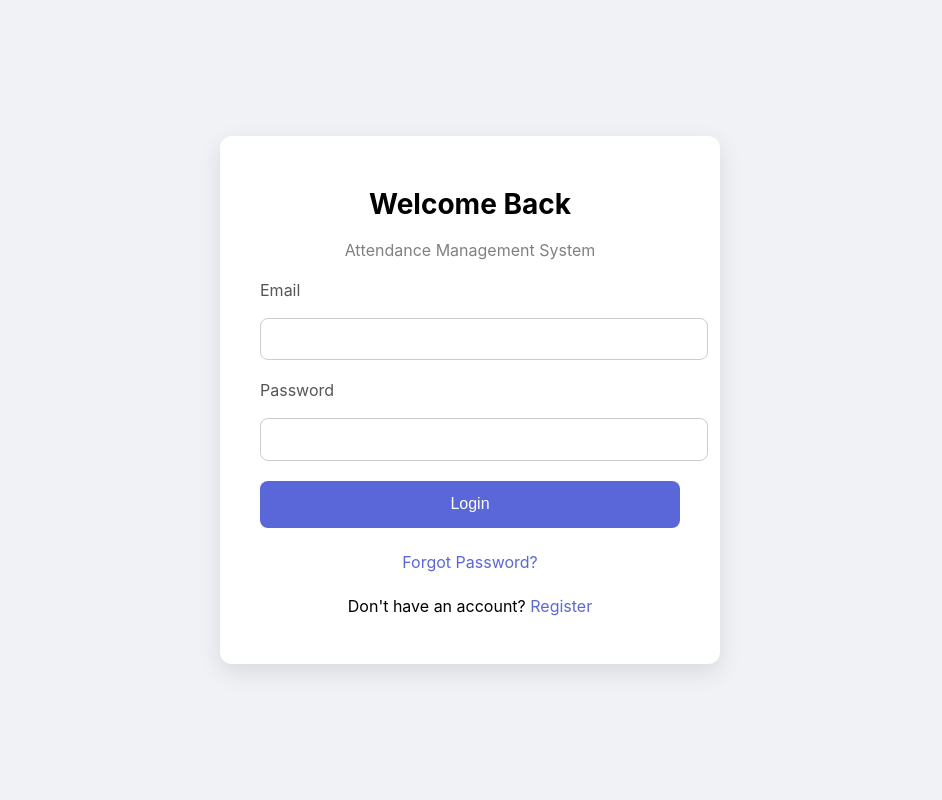
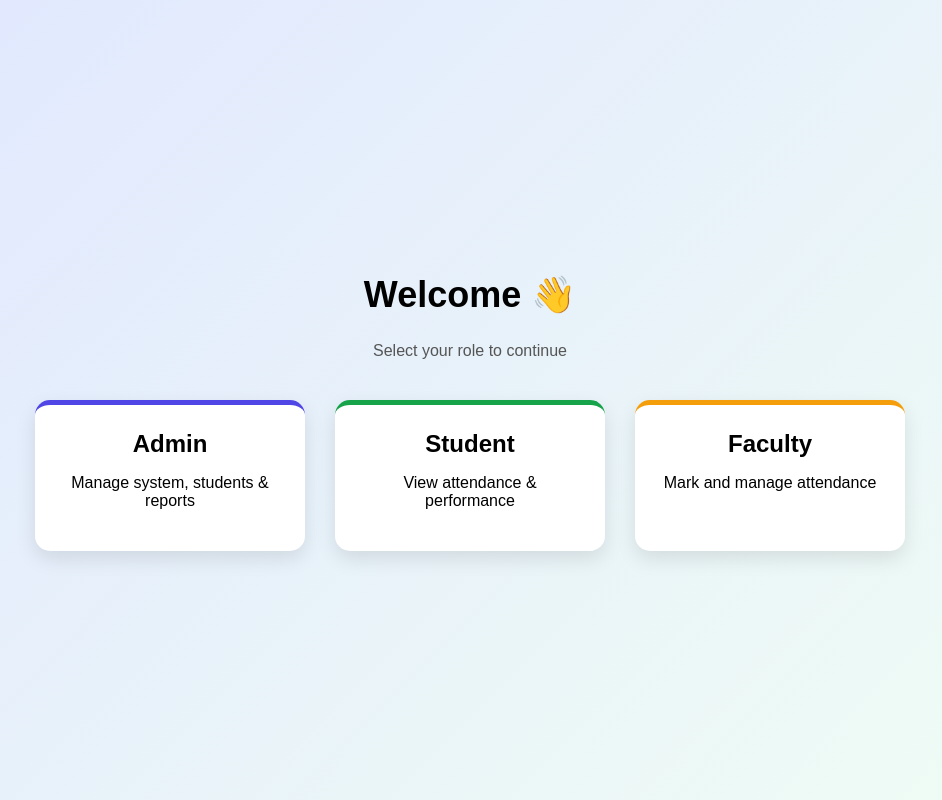
Before and after one commit to siribhargavi-t/attendance-system, a React (Create React App) app in the folder frontend/: page / in a window 1280 px wide. Shown: the whole page, without its empty margins (170-1112 px from the left). Built offline with nearby package versions, Linux system fonts and the light colour scheme.

Commit message:
updated as the role wise selection login and registration

```diff
--- a/frontend/src/App.jsx
+++ b/frontend/src/App.jsx
@@ -1,7 +1,7 @@
 import React from "react";
 import { BrowserRouter as Router, Routes, Route } from "react-router-dom";
 import { AuthProvider } from "./contexts/AuthContext";
-
+import SelectRole from "./pages/Auth/SelectRole";
 // AUTH
 import Login from "./pages/Auth/Login";
 import Register from "./pages/Auth/Register";
@@ -28,8 +28,9 @@ function App() {
     <Router>
       <AuthProvider>
         <Routes>
-          <Route path="/" element={<Login />} />
-          <Route path="/register" element={<Register />} />
+          <Route path="/" element={<SelectRole />} />
+          <Route path="/login/:role" element={<Login />} />
+          <Route path="/register/:role" element={<Register />} />
 
           <Route
             path="/admin/dashboard"
--- a/frontend/src/pages/Auth/Login.jsx
+++ b/frontend/src/pages/Auth/Login.jsx
@@ -1,9 +1,12 @@
 import React, { useState } from "react";
-import { Link } from "react-router-dom";
+import { Link, useParams } from "react-router-dom";
 import { useAuth } from "../../contexts/AuthContext";
 import "./Auth.css";
 
 const Login = () => {
+  const { role } = useParams();
+  const { login } = useAuth();
+
   const [formData, setFormData] = useState({
     email: "",
     password: "",
@@ -12,7 +15,29 @@ const Login = () => {
   const [error, setError] = useState("");
   const [loading, setLoading] = useState(false);
 
-  const { login } = useAuth();
+  const roleConfig = {
+    admin: {
+      title: "Admin Login",
+      color: "#4f46e5",
+      icon: "🛠"
+    },
+    student: {
+      title: "Student Login",
+      color: "#16a34a",
+      icon: "🎓"
+    },
+    faculty: {
+      title: "Faculty Login",
+      color: "#f59e0b",
+      icon: "👨‍🏫"
+    }
+  };
+
+  const current = roleConfig[role];
+
+  if (!role || !current) {
+    return <h2 style={{ textAlign: "center", marginTop: "100px" }}>Invalid Role</h2>;
+  }
 
   const { email, password } = formData;
 
@@ -30,7 +55,6 @@ const Login = () => {
 
     try {
       await login(email, password);
-      // navigation handled inside AuthContext
     } catch (err) {
       setError(err || "Login failed. Please check your credentials.");
       setLoading(false);
@@ -38,19 +62,75 @@ const Login = () => {
   };
 
   return (
-    <div className="auth-container">
-      <div className="auth-card">
-        <div style={{ textAlign: "center", marginBottom: "20px" }}>
-          <h1 style={{ fontSize: "28px", fontWeight: "bold" }}>
-            Welcome Back
+    <div style={{
+      height: "100vh",
+      display: "flex",
+      justifyContent: "center",
+      alignItems: "center",
+      background: "linear-gradient(135deg, #e0e7ff, #f0fdf4)"
+    }}>
+      <div className="auth-card" style={{
+        width: "350px",
+        padding: "30px",
+        borderRadius: "16px",
+        background: "#fff",
+        boxShadow: "0 10px 30px rgba(0,0,0,0.1)"
+      }}>
+
+        {/* TOP SECTION */}
+        <div style={{ textAlign: "center", marginBottom: "25px" }}>
+
+          {/* ICON */}
+          <div style={{
+            width: "60px",
+            height: "60px",
+            margin: "0 auto 10px",
+            borderRadius: "50%",
+            background: `${current.color}20`,
+            display: "flex",
+            alignItems: "center",
+            justifyContent: "center",
+            fontSize: "26px"
+          }}>
+            {current.icon}
+          </div>
+
+          {/* TITLE */}
+          <h1 style={{
+            fontSize: "22px",
+            fontWeight: "600",
+            marginBottom: "5px"
+          }}>
+            {current.title}
           </h1>
-          <p style={{ color: "gray" }}>
-            Attendance Management System
+
+          {/* SUBTEXT */}
+          <p style={{
+            fontSize: "13px",
+            color: "#777",
+            marginBottom: "10px"
+          }}>
+            Sign in to continue
           </p>
+
+          {/* ROLE BADGE */}
+          <span style={{
+            display: "inline-block",
+            padding: "4px 12px",
+            borderRadius: "20px",
+            fontSize: "11px",
+            fontWeight: "600",
+            background: current.color,
+            color: "#fff"
+          }}>
+            {role.toUpperCase()}
+          </span>
+
         </div>
 
         {error && <p className="auth-error">{error}</p>}
 
+        {/* FORM */}
         <form onSubmit={onSubmit}>
           <div className="auth-form-group">
             <label>Email</label>
@@ -74,7 +154,15 @@ const Login = () => {
             />
           </div>
 
-          <button type="submit" disabled={loading} className="auth-button">
+          <button
+            type="submit"
+            disabled={loading}
+            className="auth-button"
+            style={{
+              background: current.color,
+              border: "none"
+            }}
+          >
             {loading ? "Logging in..." : "Login"}
           </button>
         </form>
@@ -85,9 +173,10 @@ const Login = () => {
 
         <div className="auth-link">
           <p>
-            Don't have an account? <Link to="/register">Register</Link>
+            Don't have an account? <Link to={`/register/${role}`}>Register</Link>
           </p>
         </div>
+
       </div>
     </div>
   );
--- a/frontend/src/pages/Auth/Register.jsx
+++ b/frontend/src/pages/Auth/Register.jsx
@@ -1,17 +1,44 @@
 import React, { useState } from "react";
-import { Link, useNavigate } from "react-router-dom";
-import axios from "../../api/axios"; // VERIFIED: This correctly points to your custom instance
-import "./Auth.css"; // Assuming shared styles with Login
+import { Link, useNavigate, useParams } from "react-router-dom";
+import axios from "../../api/axios";
+import "./Auth.css";
 
 const Register = () => {
+  const { role } = useParams();
+  const navigate = useNavigate();
+
   const [formData, setFormData] = useState({
     email: "",
     password: "",
     confirmPassword: "",
   });
+
   const [error, setError] = useState("");
   const [loading, setLoading] = useState(false);
-  const navigate = useNavigate();
+
+  const roleConfig = {
+    admin: {
+      title: "Admin Registration",
+      color: "#4f46e5",
+      icon: "🛠"
+    },
+    student: {
+      title: "Student Registration",
+      color: "#16a34a",
+      icon: "🎓"
+    },
+    faculty: {
+      title: "Faculty Registration",
+      color: "#f59e0b",
+      icon: "👨‍🏫"
+    }
+  };
+
+  const current = roleConfig[role];
+
+  if (!role || !current) {
+    return <h2 style={{ textAlign: "center", marginTop: "100px" }}>Invalid Access</h2>;
+  }
 
   const { email, password, confirmPassword } = formData;
 
@@ -40,10 +67,15 @@ const Register = () => {
 
     setLoading(true);
     try {
-      await axios.post("/auth/register", { email, password });
-      // On successful registration, redirect to the login page
-      navigate("/"); // Navigate to login page which is at the root path
+      await axios.post("/auth/register", {
+        email,
+        password,
+        role
+      });
+
+      navigate(`/login/${role}`);
     } catch (err) {
+      console.log(err.response?.data);
       if (err.response && err.response.data && err.response.data.message) {
         setError(err.response.data.message);
       } else {
@@ -55,53 +87,125 @@ const Register = () => {
   };
 
   return (
-    <div className="auth-container">
-      <div className="auth-card">
-        <h2 className="auth-title">Create an Account</h2>
+    <div style={{
+      height: "100vh",
+      display: "flex",
+      justifyContent: "center",
+      alignItems: "center",
+      background: "linear-gradient(135deg, #e0e7ff, #f0fdf4)"
+    }}>
+      <div className="auth-card" style={{
+        width: "350px",
+        padding: "30px",
+        borderRadius: "16px",
+        background: "#fff",
+        boxShadow: "0 10px 30px rgba(0,0,0,0.1)"
+      }}>
+
+        {/* TOP SECTION */}
+        <div style={{ textAlign: "center", marginBottom: "25px" }}>
+
+          <div style={{
+            width: "60px",
+            height: "60px",
+            margin: "0 auto 10px",
+            borderRadius: "50%",
+            background: `${current.color}20`,
+            display: "flex",
+            alignItems: "center",
+            justifyContent: "center",
+            fontSize: "26px"
+          }}>
+            {current.icon}
+          </div>
+
+          <h1 style={{
+            fontSize: "22px",
+            fontWeight: "600",
+            marginBottom: "5px"
+          }}>
+            {current.title}
+          </h1>
+
+          <p style={{
+            fontSize: "13px",
+            color: "#777",
+            marginBottom: "10px"
+          }}>
+            Create your account
+          </p>
+
+          <span style={{
+            display: "inline-block",
+            padding: "4px 12px",
+            borderRadius: "20px",
+            fontSize: "11px",
+            fontWeight: "600",
+            background: current.color,
+            color: "#fff"
+          }}>
+            {role.toUpperCase()}
+          </span>
+
+        </div>
+
         {error && <p className="auth-error">{error}</p>}
+
+        {/* FORM */}
         <form onSubmit={onSubmit}>
           <div className="auth-form-group">
-            <label htmlFor="email">Email</label>
+            <label>Email</label>
             <input
               type="email"
-              id="email"
               name="email"
               value={email}
               onChange={onChange}
               required
             />
           </div>
+
           <div className="auth-form-group">
-            <label htmlFor="password">Password</label>
+            <label>Password</label>
             <input
               type="password"
-              id="password"
               name="password"
               value={password}
               onChange={onChange}
               required
             />
           </div>
+
           <div className="auth-form-group">
-            <label htmlFor="confirmPassword">Confirm Password</label>
+            <label>Confirm Password</label>
             <input
               type="password"
-              id="confirmPassword"
               name="confirmPassword"
               value={confirmPassword}
               onChange={onChange}
               required
             />
           </div>
-          <button type="submit" className="auth-button" disabled={loading}>
+
+          <button
+            type="submit"
+            className="auth-button"
+            disabled={loading}
+            style={{
+              background: current.color,
+              border: "none"
+            }}
+          >
             {loading ? "Registering..." : "Register"}
           </button>
         </form>
+
         <div className="auth-link">
           <p>
-            Already have an account? <Link to="/">Log In</Link>
+            Already have an account?{" "}
+            <Link to={`/login/${role}`}>Login</Link>
           </p>
         </div>
+
       </div>
     </div>
   );
--- /dev/null
+++ b/frontend/src/pages/Auth/SelectRole.jsx
@@ -0,0 +1,85 @@
+import React from "react";
+import { useNavigate } from "react-router-dom";
+
+function SelectRole() {
+  const navigate = useNavigate();
+
+  const roles = [
+    {
+      title: "Admin",
+      path: "/login/admin",
+      color: "#4f46e5",
+      desc: "Manage system, students & reports"
+    },
+    {
+      title: "Student",
+      path: "/login/student",
+      color: "#16a34a",
+      desc: "View attendance & performance"
+    },
+    {
+      title: "Faculty",
+      path: "/login/faculty",
+      color: "#f59e0b",
+      desc: "Mark and manage attendance"
+    }
+  ];
+
+  return (
+    <div style={styles.container}>
+      <h1 style={styles.heading}>Welcome 👋</h1>
+      <p style={styles.subheading}>Select your role to continue</p>
+
+      <div style={styles.cardContainer}>
+        {roles.map((role, index) => (
+          <div
+            key={index}
+            style={{ ...styles.card, borderTop: `5px solid ${role.color}` }}
+            onClick={() => navigate(role.path)}
+          >
+            <h2>{role.title}</h2>
+            <p>{role.desc}</p>
+          </div>
+        ))}
+      </div>
+    </div>
+  );
+}
+
+const styles = {
+  container: {
+    height: "100vh",
+    background: "linear-gradient(135deg, #e0e7ff, #f0fdf4)",
+    display: "flex",
+    flexDirection: "column",
+    justifyContent: "center",
+    alignItems: "center",
+    fontFamily: "sans-serif"
+  },
+  heading: {
+    fontSize: "36px",
+    marginBottom: "10px"
+  },
+  subheading: {
+    marginBottom: "40px",
+    color: "#555"
+  },
+  cardContainer: {
+    display: "flex",
+    gap: "30px",
+    flexWrap: "wrap",
+    justifyContent: "center"
+  },
+  card: {
+    width: "220px",
+    padding: "25px",
+    borderRadius: "15px",
+    background: "#fff",
+    boxShadow: "0 8px 20px rgba(0,0,0,0.1)",
+    cursor: "pointer",
+    transition: "0.3s",
+    textAlign: "center"
+  }
+};
+
+export default SelectRole;
--- a/frontend/src/pages/Student/DashBoard.jsx
+++ b/frontend/src/pages/Student/DashBoard.jsx
@@ -49,6 +49,7 @@ function Dashboard() {
           <div className="card">
             <h3>Attendance %</h3>
             <p style={{ fontSize: "24px", color: "green" }}>82%</p>
+
           </div>
         </div>
 
```
Also changed, not shown: 1 other file (tests, documents, lock files or other folders).
